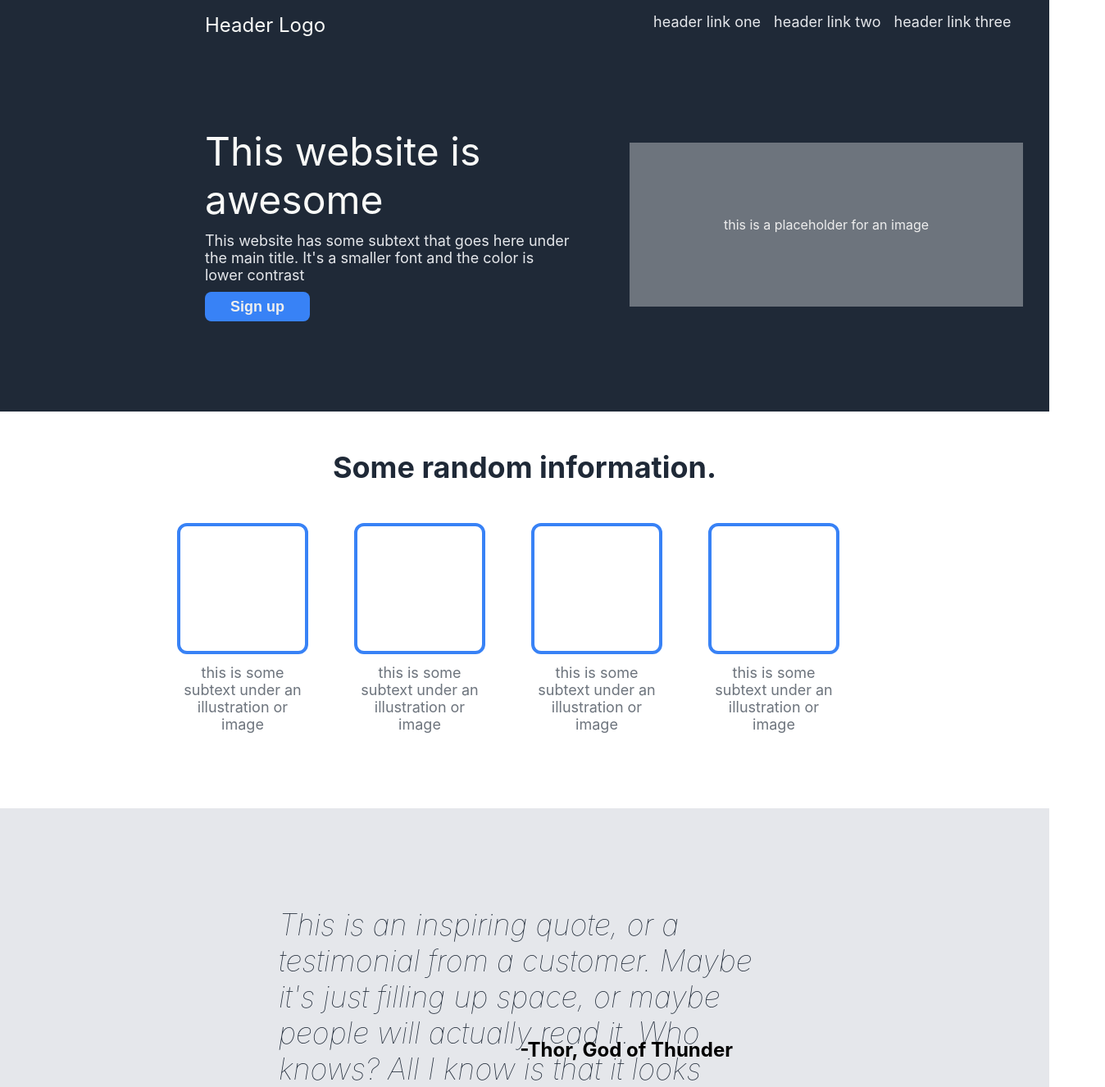
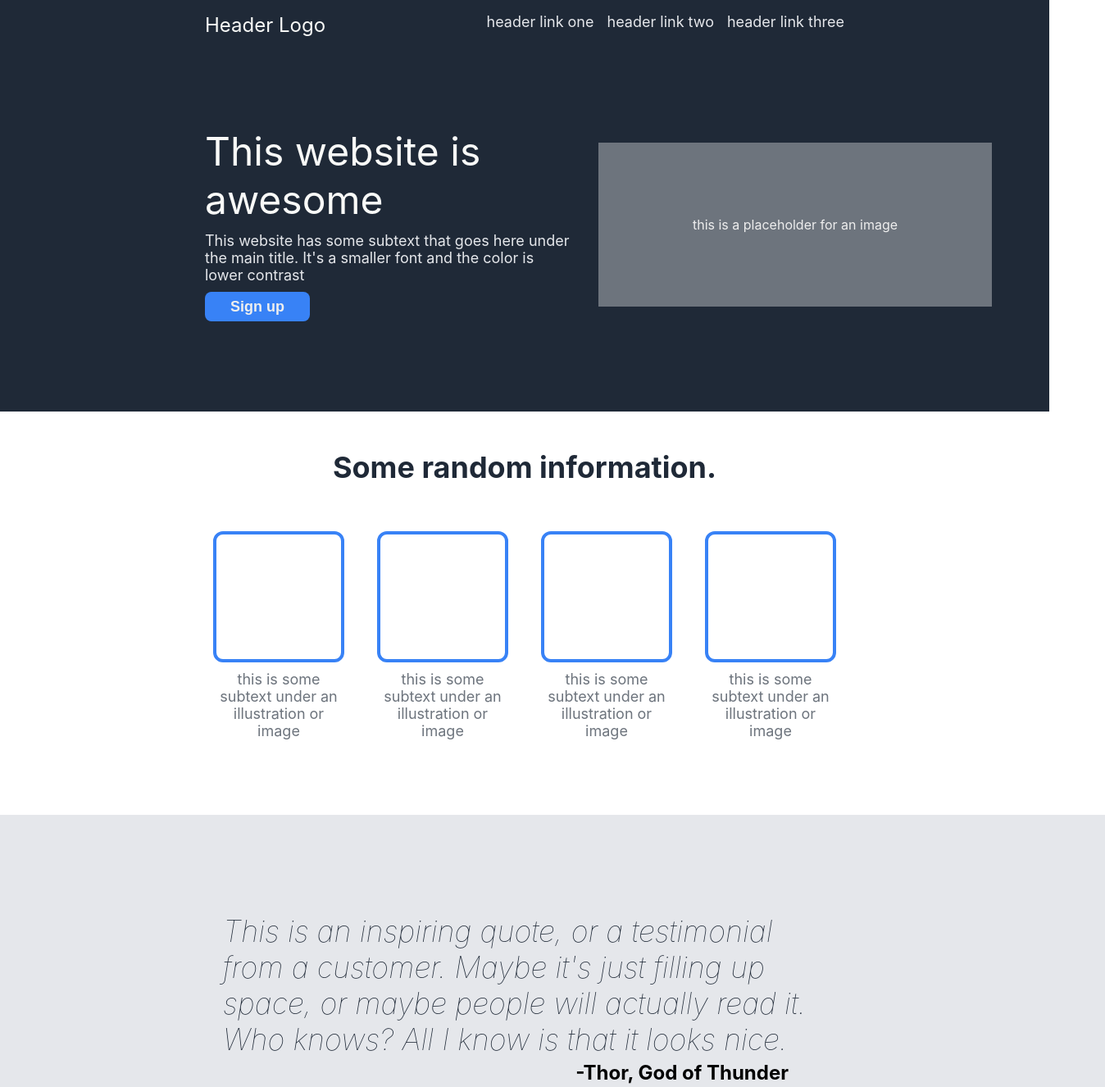
Before and after one commit to mountainflock/landing_page, a plain HTML site: page index.html in a window 1280 px wide. Shown: the top 1326 px of the page at 82% size, 1348 px wide, since content can reach past the window. Drawn offline with Linux system fonts and the light colour scheme.

Commit message:
Change Info container CSS structure

```diff
--- a/style.css
+++ b/style.css
@@ -38,7 +38,7 @@ button {
     display: flex;
     justify-content: space-between;
     align-items: flex-start;
-    gap: 400px;
+    gap: 30px;
 }
 
 .header-logo {
@@ -74,7 +74,6 @@ a {
     justify-content: space-between;
     align-items: center;
     padding: 110px 0px;
-    gap: 38px;
 }
 
 .description {
@@ -108,7 +107,6 @@ a {
     width: 480px;
     color: #eee;
     background-color: #6d747d;
-
 }
 
 .content {
@@ -131,11 +129,14 @@ a {
   text-align: center;
   color: #eee;
   margin-bottom: 92px;
-  gap: 16px;
+  /* gap: 16px; */
 }
 
 .pic {
-    width: 200px;
+    display: flex;
+    flex-direction: column;
+    justify-content: center;
+    align-items: center;
 }
 
 .image {
@@ -144,7 +145,7 @@ a {
     border-radius: 12px;
     width: 152px;
     height: 152px;
-    margin-bottom: 12px;
+    margin: 10px 20px;
 }
 
 .image-text {
@@ -157,23 +158,30 @@ a {
 .quote-section {
     display: flex;
     flex-direction: column;
-    justify-content: center;
     background-color: #E5E7EB;
     padding: 120px 340px;
     margin-bottom: 92px;
+    gap: 20px;
 }
 
 .quote-text {
+    /* display: flex;
+    justify-content: center;
+    flex-shrink: 1; */
     color: #1F2937;
     font-size: 36px;
     font-weight:lighter;
     font-style: italic;
     height: 160px;
+    width: 736px;
+
+
 }
 
 .quote-author {
     display: flex;
     justify-content: flex-end;
+    align-items: flex-end;
     color: #000000;
     font-size: 24px;
     font-weight: bold;
```
Also changed, not shown: index.html (+1 -1 lines).
